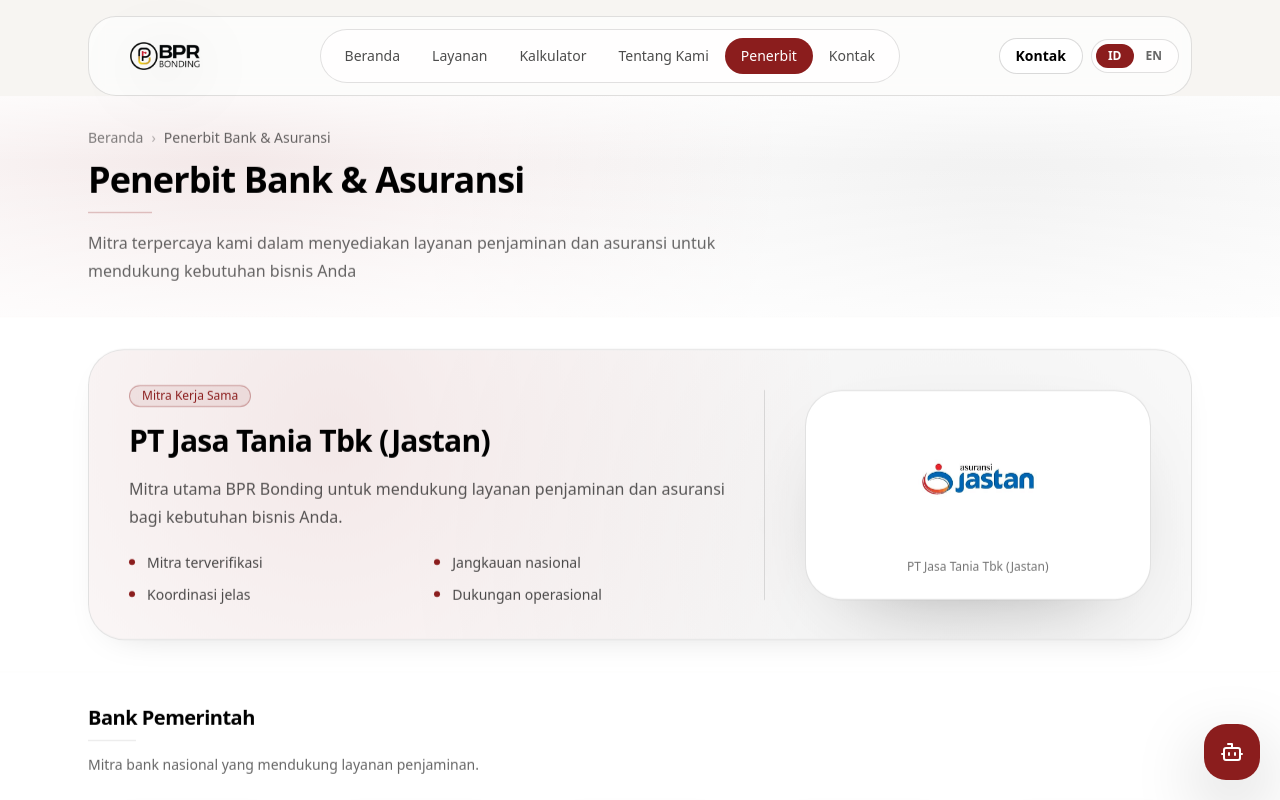
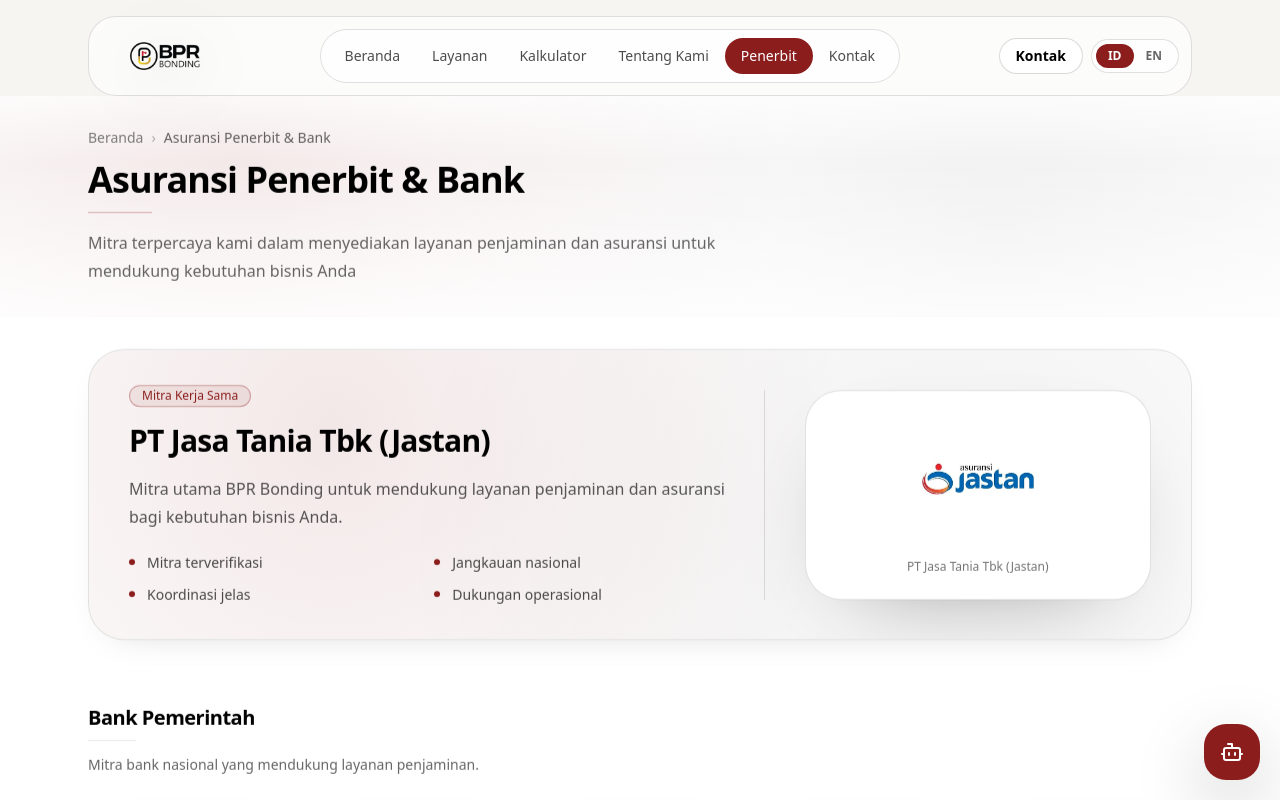
Before and after one commit to DaffaFauzi/websitebpr, a Next.js app: page /issuer in a window 1280 px wide. Shown: the top 800 px of the page. Built offline with nearby package versions, Linux system fonts and the light colour scheme.

Commit message:
update judul penerbit

```diff
--- a/app/i18n/messages.ts
+++ b/app/i18n/messages.ts
@@ -26,7 +26,7 @@
       next: "Berikutnya",
     },
     issuer: {
-      title: "Penerbit Bank & Asuransi",
+      title: "Asuransi Penerbit & Bank",
       heroDesc:
         "Mitra terpercaya kami dalam menyediakan layanan penjaminan dan asuransi untuk mendukung kebutuhan bisnis Anda",
       partnerLabel: "Mitra Kerja Sama",
```
